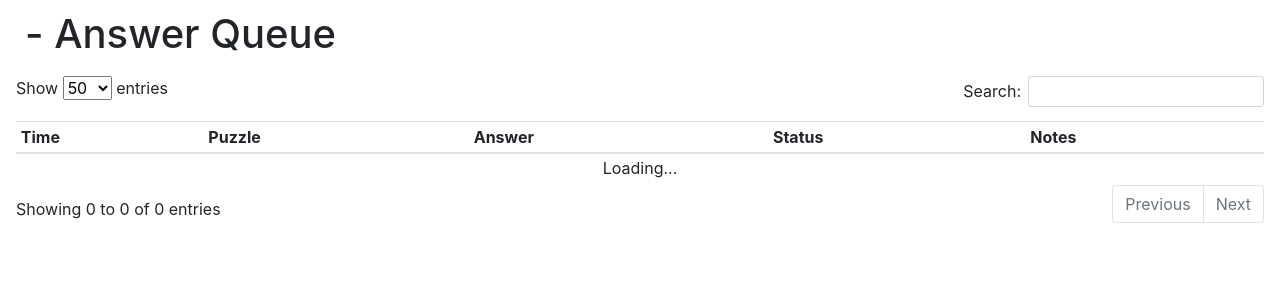
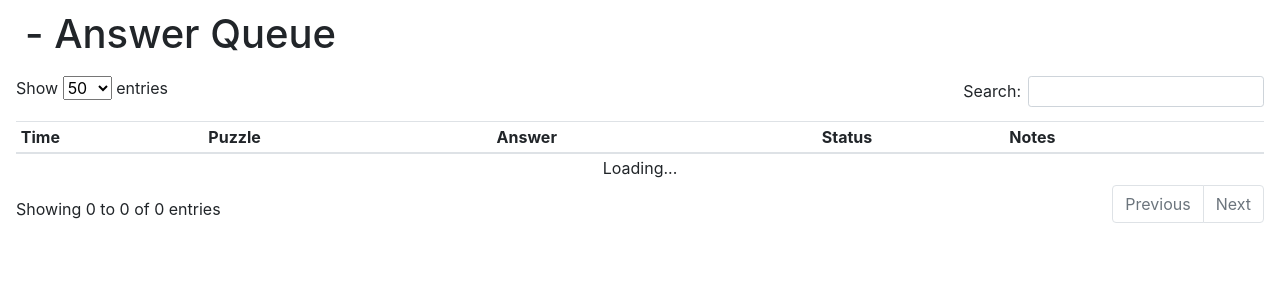
Before and after one commit to cardinalitypuzzles/cardboard, a Django app: template answers/templates/queue.html in a window 1280 px wide. Shown: the part 56-356 px from the top of the page. Run offline with Django 3.2, Linux system fonts and the light colour scheme; the template is opened without the code that fills it, so the values that code supplies are empty; parts of the project's set-up code (start-up, migrations or seed data) failed here and were passed over; some libraries are stand-ins or nearby versions.

Commit message:
Make status column 15% as well

```diff
--- a/answers/templates/queue.html
+++ b/answers/templates/queue.html
@@ -58,7 +58,7 @@ $(document).ready(function() {
             {'title': 'Status', 'targets': answer_status},
             {'title': 'Notes', 'targets': notes},
 
-            {'width': '15%', 'targets': time},
+            {'width': '15%', 'targets': [time, answer_status]},
 
             {
                 'targets': time,
```
